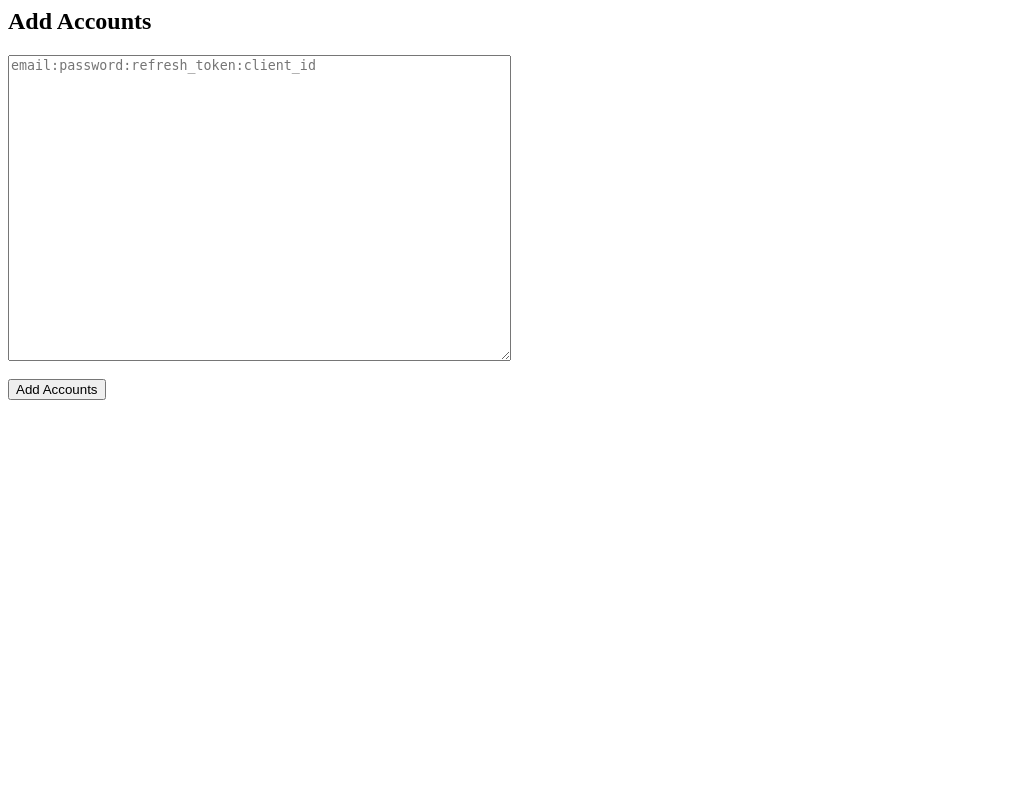
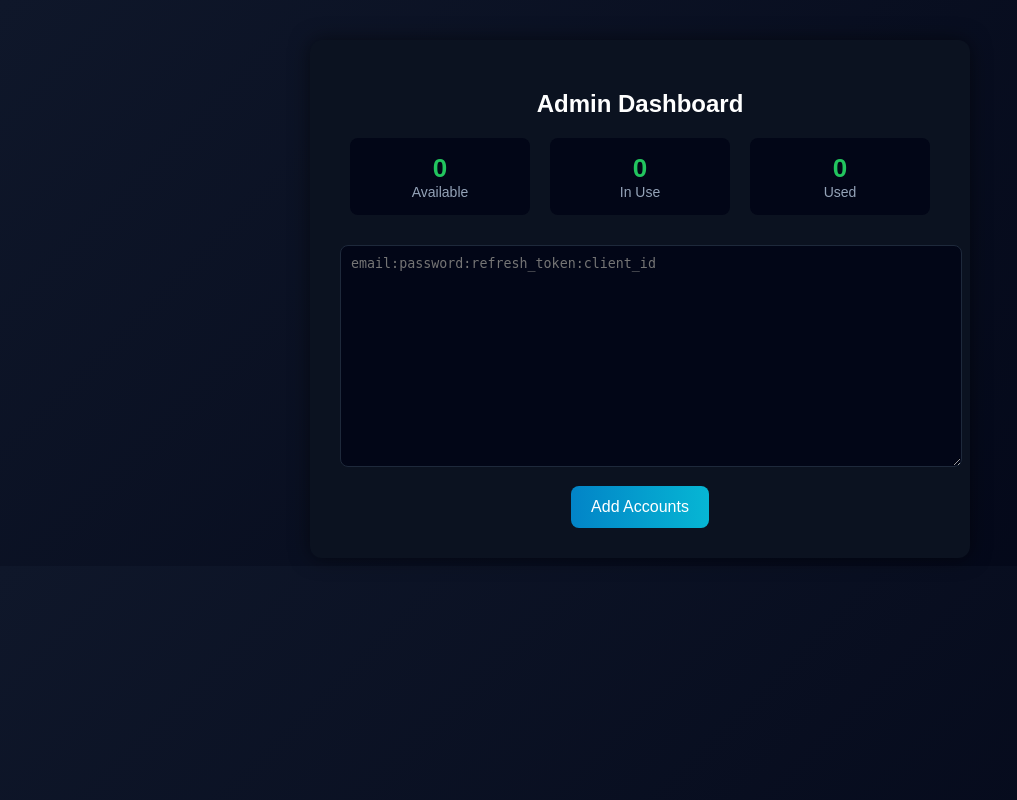
Before and after one commit to Sonpink/reddit-mail-bot, a Flask app: page /admin in a window 1280 px wide. Shown: the whole page, without its empty margins (0-1017 px from the left). Run offline with Flask 3, Linux system fonts and the light colour scheme; the visitor is signed in with stand-in values (Sample User, id 1); data that the repository does not hold is empty; parts of the project's set-up code (start-up, migrations or seed data) failed here and were passed over.

Commit message:
add fancy admin dashboard with stats

```diff
--- a/templates/admin.html
+++ b/templates/admin.html
@@ -1,12 +1,139 @@
-<h2>Add Accounts</h2>
+<!DOCTYPE html>
+<html>
+<head>
+<title>Admin Dashboard</title>
+
+<style>
+
+body {
+    font-family: Arial;
+    background: linear-gradient(135deg, #0f172a, #020617);
+    color: white;
+    text-align: center;
+    margin-top: 40px;
+}
+
+.container {
+    background: #0b1220;
+    padding: 30px;
+    width: 600px;
+    margin: auto;
+    border-radius: 12px;
+    box-shadow: 0 0 20px rgba(0,0,0,0.5);
+}
+
+h2 {
+    margin-bottom: 20px;
+}
+
+.stats {
+
+    display: flex;
+    justify-content: space-around;
+    margin-bottom: 30px;
+}
+
+.stat-box {
+
+    background: #020617;
+    padding: 15px;
+    border-radius: 8px;
+    width: 150px;
+}
+
+.stat-number {
+
+    font-size: 26px;
+    font-weight: bold;
+    color: #22c55e;
+}
+
+.stat-label {
+
+    font-size: 14px;
+    color: #94a3b8;
+}
+
+textarea {
+
+    width: 100%;
+    height: 200px;
+    background: #020617;
+    color: white;
+    border: 1px solid #1e293b;
+    border-radius: 8px;
+    padding: 10px;
+}
+
+button {
+
+    background: linear-gradient(90deg, #0284c7, #06b6d4);
+    border: none;
+    color: white;
+    padding: 12px 20px;
+    margin-top: 15px;
+    font-size: 16px;
+    border-radius: 8px;
+    cursor: pointer;
+}
+
+button:hover {
+    opacity: 0.9;
+}
+
+.success {
+
+    margin-top: 15px;
+    color: #22c55e;
+}
+
+</style>
+
+</head>
+
+<body>
+
+<div class="container">
+
+<h2>Admin Dashboard</h2>
+
+<div class="stats">
+
+    <div class="stat-box">
+        <div class="stat-number">{{ stats.available }}</div>
+        <div class="stat-label">Available</div>
+    </div>
+
+    <div class="stat-box">
+        <div class="stat-number">{{ stats.in_use }}</div>
+        <div class="stat-label">In Use</div>
+    </div>
+
+    <div class="stat-box">
+        <div class="stat-number">{{ stats.used }}</div>
+        <div class="stat-label">Used</div>
+    </div>
+
+</div>
 
 <form method="post" action="/add_accounts">
 
-<textarea name="accounts" rows="20" cols="60"
+<textarea name="accounts"
 placeholder="email:password:refresh_token:client_id"></textarea>
 
-<br><br>
+<br>
 
 <button type="submit">Add Accounts</button>
 
 </form>
+
+{% if request.method == 'POST' %}
+<div class="success">
+Accounts added successfully
+</div>
+{% endif %}
+
+</div>
+
+</body>
+</html>
```
